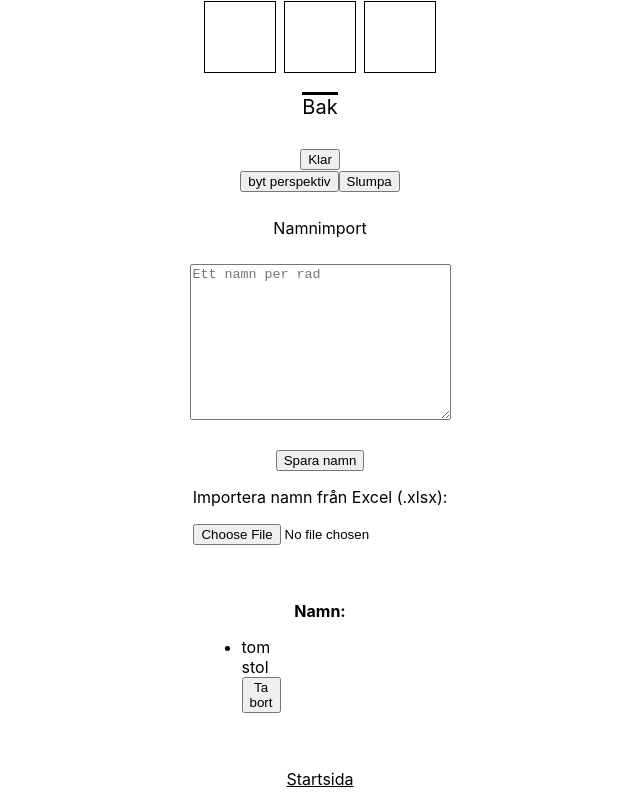
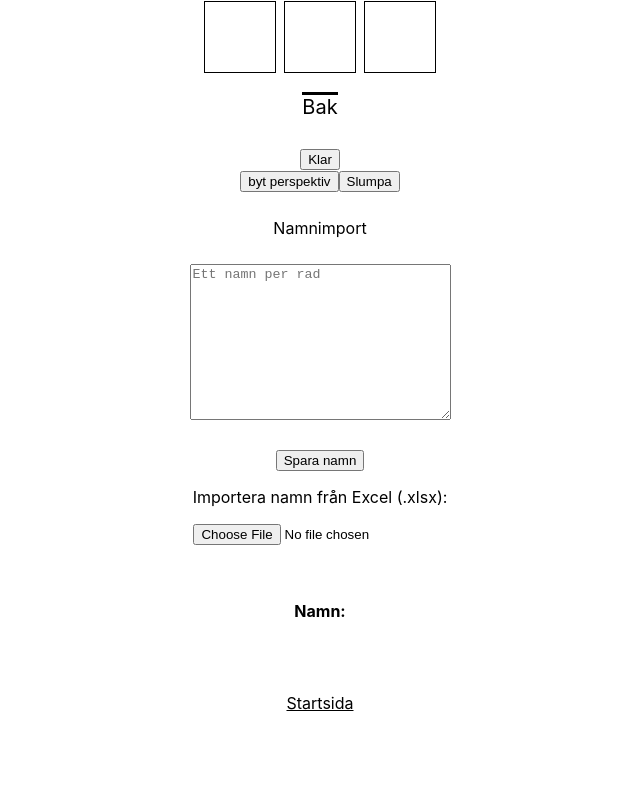
Before and after one commit to KillerrabbitAos/Skola77-frontend, a React (Create React App) app: page / in a window 1280 px wide. Shown: the part 560-1365 px from the top of the page, without its empty margins (320-960 px from the left). After the commit the page ends 1289 px from the top, so only its background shows below. Built offline with nearby package versions, Linux system fonts and the light colour scheme.

Commit message:
liten buggfix

```diff
--- a/src/Namn.js
+++ b/src/Namn.js
@@ -1,8 +1,11 @@
 import React from 'react';
 
 const NameList = ({ names, handleRemoveName }) => {
+  // Filter out the name "Tom Stol"
+  const filteredNames = names.filter(name => name !== "tom stol");
+
   // Create an array of objects with name and originalIndex properties
-  const namesWithIndex = names.map((name, index) => ({ name, originalIndex: index }));
+  const namesWithIndex = filteredNames.map((name, index) => ({ name, originalIndex: index }));
 
   // Sort the names alphabetically by their name property
   const sortedNames = namesWithIndex.sort((a, b) => a.name.localeCompare(b.name));
@@ -25,7 +28,7 @@ const NameList = ({ names, handleRemoveName }) => {
             {column.map(({ name, originalIndex }, index) => (
               <li key={index}>
                 {name}
-                <button onClick={() => handleRemoveName(originalIndex)}>Ta bort</button>
+                <button onClick={() => handleRemoveName(originalIndex)}>Remove</button>
               </li>
             ))}
           </ul>
```
